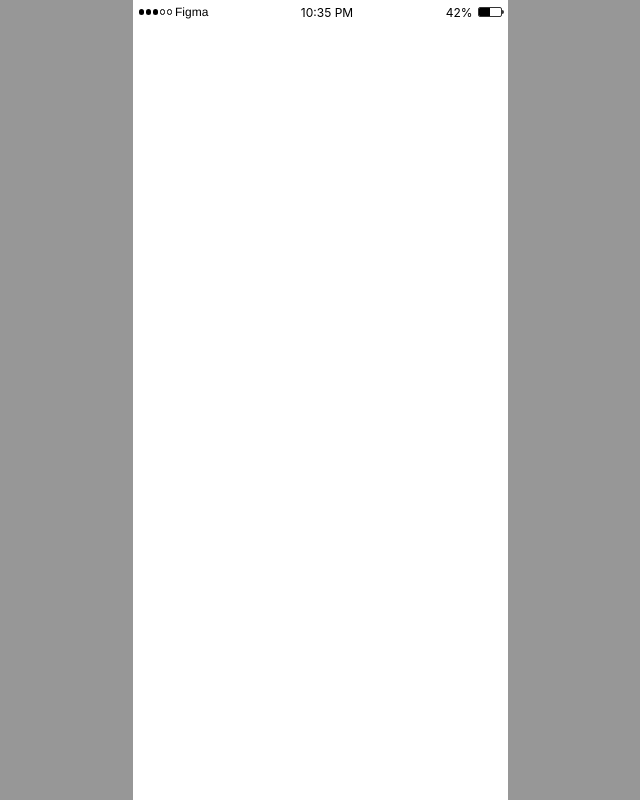
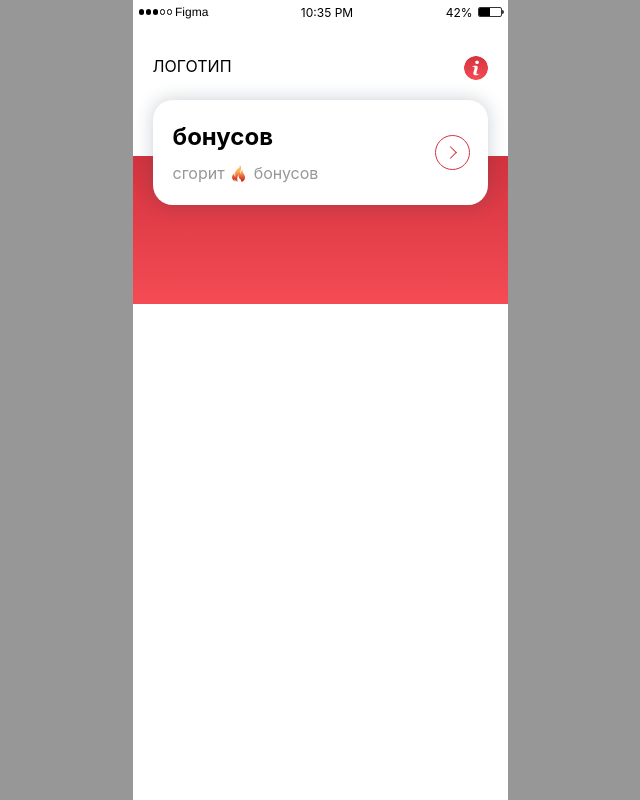
Before and after one commit to edupanov/progress_terra, a React (Create React App) app: page / in a window 1280 px wide. Before the commit this address had no page. Shown: the whole page, without its empty margins (320-960 px from the left). Built offline with nearby package versions, Linux system fonts and the light colour scheme; no server answers.

Commit message:
changed homepage and package.json

```diff
--- a/package.json
+++ b/package.json
@@ -1,6 +1,6 @@
 {
   "name": "progress_terra",
-  "homepage": "https://edupanov.github.io/progress_terra/main",
+  "homepage": "https://edupanov.github.io/progress_terra/",
   "version": "0.1.0",
   "private": true,
   "dependencies": {
--- a/src/router/constants.ts
+++ b/src/router/constants.ts
@@ -1,3 +1,3 @@
 export enum RoutePath {
-    main = '/main',
+    main = '/',
 }
```
